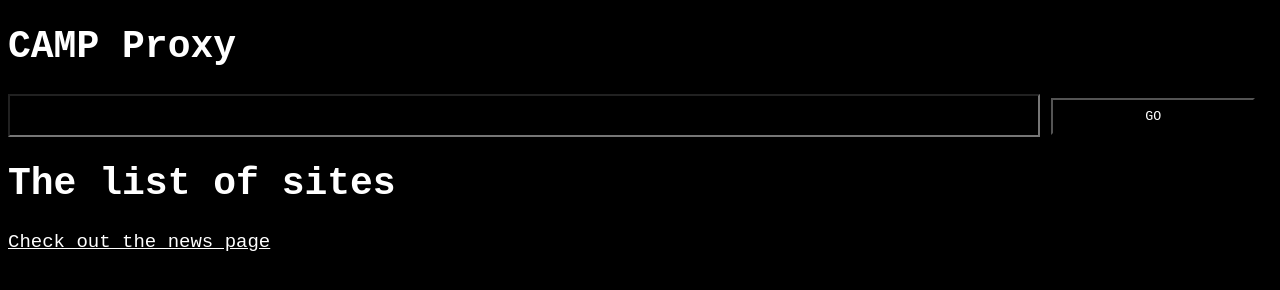
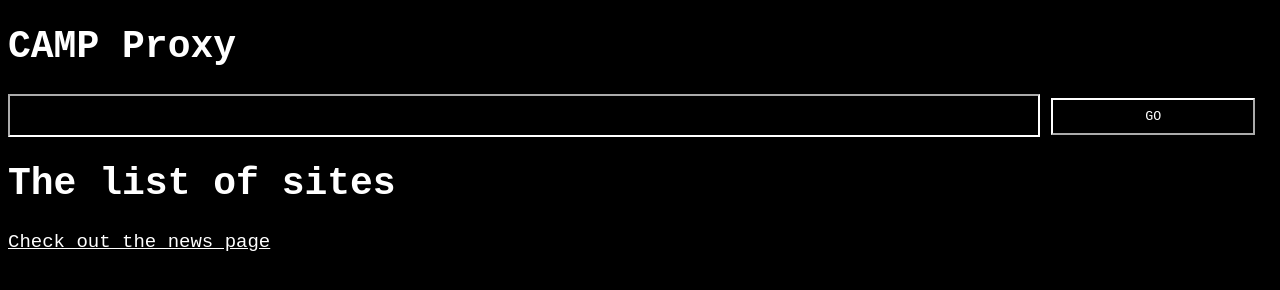
Before and after one commit to GabeeCoding/camp, a website: page public/index.html in a window 1280 px wide. Drawn offline with Linux system fonts and the light colour scheme; no server answers.

Commit message:
Add white borders to improve ui

```diff
--- a/public/campsitestyle.css
+++ b/public/campsitestyle.css
@@ -2,6 +2,7 @@
 	color: white;
 	background-color: black;
 	font-family: monospace;
+	border-color: white;
 }
 
 body {
```
